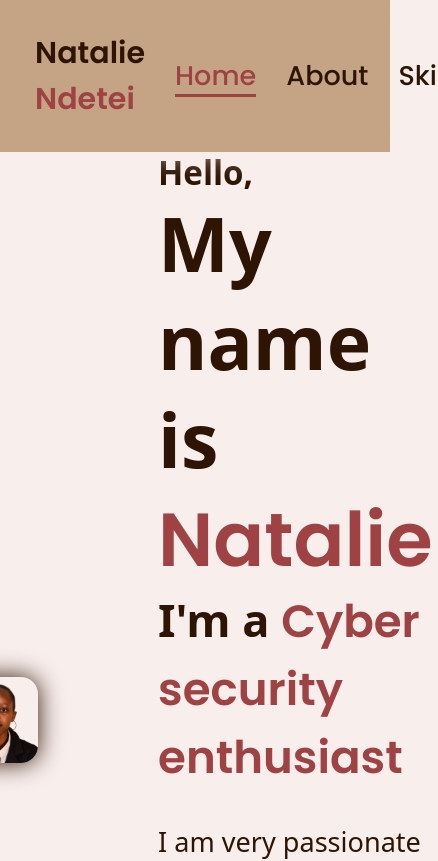
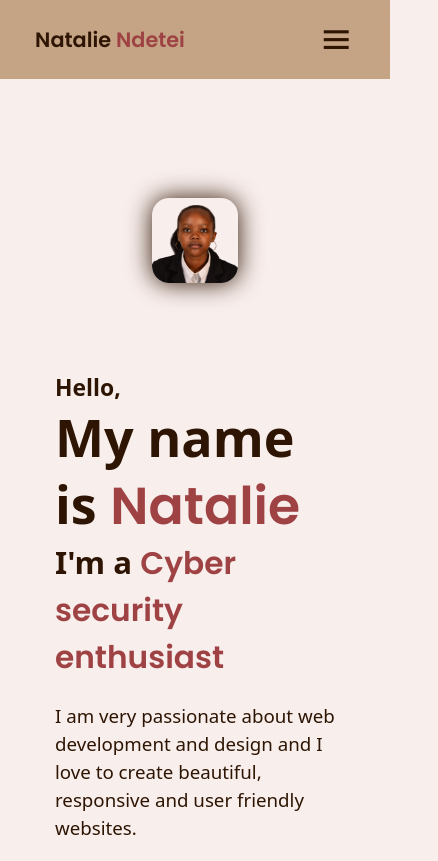
Before and after one commit to nat254/react_nat_portfolio, a React (Create React App) app: page / in a window 390 px wide. Shown: the top 861 px of the page, 438 px wide, since content can reach past the window. Built offline with nearby package versions, Linux system fonts and the light colour scheme; a web font is replaced by a local one.

Commit message:
feat(style): add css code for responsiveness

```diff
--- a/src/style.css
+++ b/src/style.css
@@ -121,3 +121,79 @@ section{
   min-height: 100vh;
   padding: 10rem 9% 10rem;
 }
+
+@media(max-width:1200px){
+  html{
+      font-size: 65%;
+  }
+  .projects-container{
+      padding-bottom: 7rem;
+      grid-template-columns: repeat(1,1fr);
+      margin: 0 5rem;
+  }
+}
+
+@media(max-width: 1000px){
+  header{
+      padding: 2rem 3%;
+  }
+  section{
+      padding: 10rem 3% 2rem;
+  }
+  .services{
+      padding-bottom: 7rem;
+  }
+  .footer{
+      padding: 2rem 3%;
+  }
+}
+
+@media(max-width: 955px){
+  #menu-icon{
+      display: block;
+  }
+  .nav-menu{
+      position: absolute;
+      top: 100%;
+      right: 0;
+      width: 40%;
+      border-left: 3px solid var(--text-color);
+      border-bottom: 3px solid var(--text-color);
+      border-bottom-left-radius: 2em;
+      padding: 1rem 3%;
+      background: #FDF6F3;
+      border-top: 0.1rem solid rgba(0, 0, 0, 0.1);
+      display: none;
+  }
+  .nav-menu.nav-active{
+      display: block;
+  }
+
+  .nav-menu a{
+      display: block;
+      font-size: 2rem;
+      margin: 3rem 0;
+  }
+  .home{
+      flex-direction: column;
+      margin: 5rem 4rem;
+  }
+
+  .home-content h3{
+      font-size:2.6rem;
+  }
+  .home-content h1{
+      font-size: 5rem;
+  }
+  .home-img img{
+      width: 90vw;
+      margin-top: 4rem;
+  }
+  .services h2{
+      margin-bottom: 3rem;
+  }
+  .projects h2{
+      margin-bottom: 3rem;
+  }
+
+}
```
